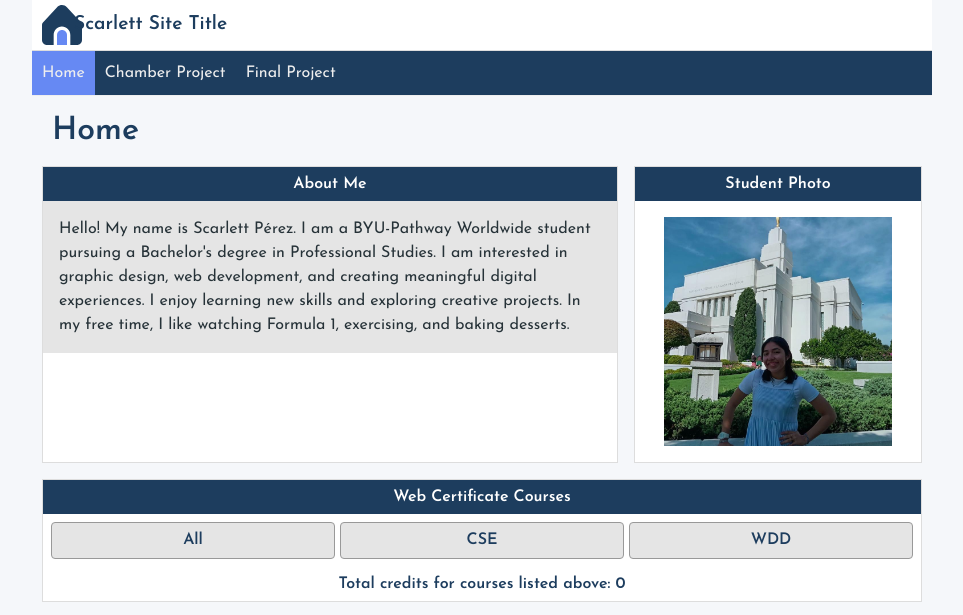
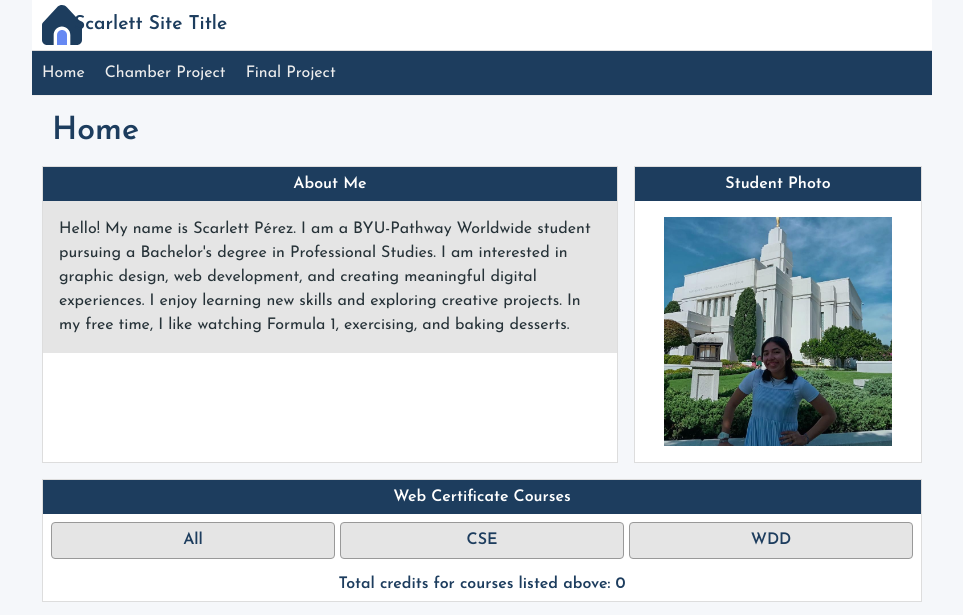
Before and after one commit to ScarPerez/wdd231, a plain HTML site: page index.html in a window 1280 px wide. Shown: the top 615 px of the page, without its empty margins (158-1121 px from the left). Drawn offline with Linux system fonts and the light colour scheme.

Commit message:
Update large.css to remove unnecessary closing brace and change current navigation item background color in small.css

```diff
--- a/styles/large.css
+++ b/styles/large.css
@@ -43,5 +43,3 @@
     }
 
 }
-
-}
--- a/styles/small.css
+++ b/styles/small.css
@@ -95,7 +95,7 @@ header span {
     transition: background-color .2s ease;
 }
 .navigation li.current {
-    background-color: #6689F3;
+    background-color: #1d3d5e;
 }
 
 .navigation a:hover {
```
